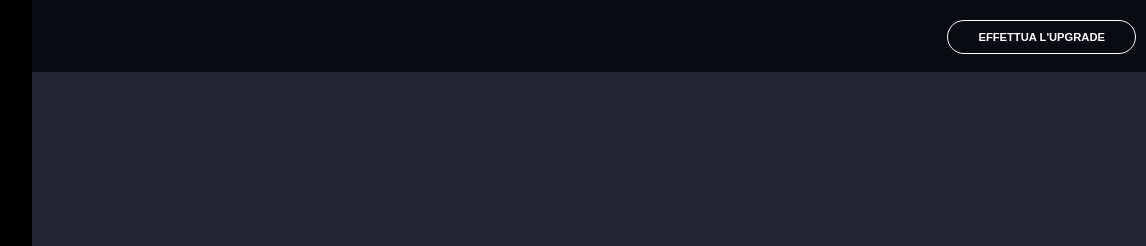
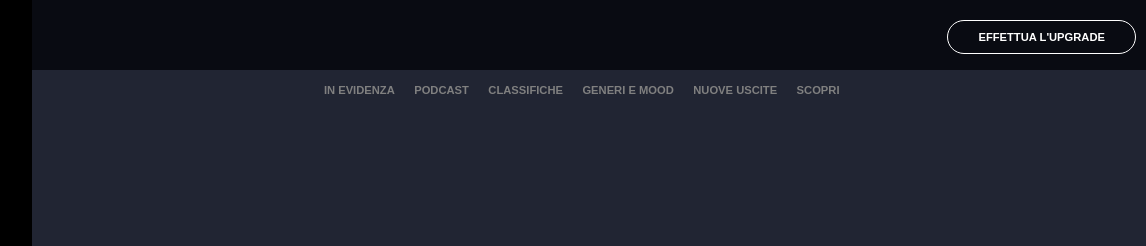
Before and after one commit to lucaperini/html-css-spotifyweb, a plain HTML site: page index.html in a window 1280 px wide. Shown: the top 246 px of the page, 134-1280 px from the left. Drawn offline with Linux system fonts and the light colour scheme; a web font is replaced by a local one.

Commit message:
aggiunta nav-bar in main area

```diff
--- a/css/style.css
+++ b/css/style.css
@@ -65,7 +65,7 @@ input{
 .call-to-action{
     background-color: rgb(9,11,18);
     width:87vw;
-    height:9vh;
+    height:70px;;
     text-align:right;
     line-height:9vh;
     padding:0 10px;
@@ -298,6 +298,42 @@ section#main-area{
     color:white;
 }
 
+.top-nav{
+    margin-top:80px;
+    display:flex;
+    justify-content:space-around;
+    text-transform:uppercase;
+    color:gray;
+    position:relative;
+}
+
+.top-nav ul{
+    list-style-type: none ;
+}
+
+.top-nav li{
+    font-size:0.7rem;
+    display: inline;
+
+    font-weight:bold;
+
+}
+
+.top-nav a{
+    text-decoration:none;
+    color:gray;
+    margin-right:15px;
+    width:30px;
+}
+
+.top-nav a:hover{
+    border-bottom:2px solid lime;
+    padding:3px 0;
+
+}
+
+
+
 
 
 /************Trackbar************/
--- a/index.html
+++ b/index.html
@@ -56,7 +56,17 @@
                 <a class="btn-upgrade" href="#">effettua l'upgrade</a>
             </div>
             <div class="main-content">
-                <h1>contenuto principale</h1>
+                <nav class="top-nav">
+                    <ul>
+                        <a href="#"><li>In evidenza</li></a>
+                        <a href="#"><li>Podcast</li></a>
+                        <a href="#"><li>Classifiche</li></a>
+                        <a href="#"><li>Generi e mood</li></a>
+                        <a href="#"><li>Nuove uscite</li></a>
+                        <a href="#"><li>Scopri</li></a>
+
+                    </ul>
+                </nav>
             </div>
         </section>
     </main>
```
